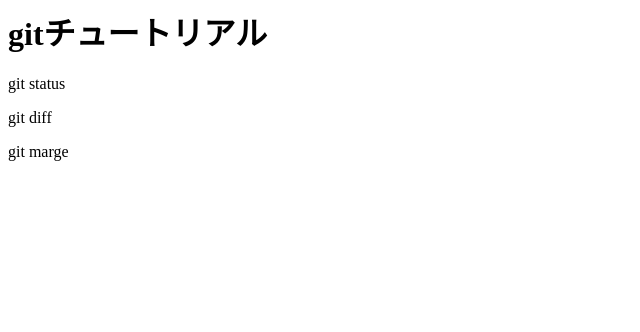
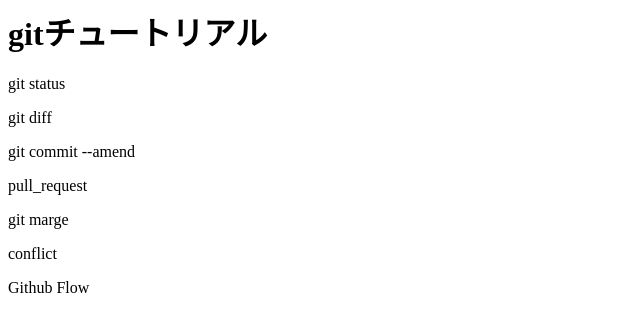
Before and after one commit to Yasshiemasa/git_tutorial, a plain HTML site: page index.html in a window 1280 px wide. Shown: the whole page, without its empty margins (0-640 px from the left). Drawn offline with Linux system fonts and the light colour scheme.

Commit message:
Github Flow　を追記

```diff
--- a/index.html
+++ b/index.html
@@ -1,4 +1,8 @@
 <h1>gitチュートリアル</h1>
 <p>git status</p>
 <p>git diff</p>
+<p>git commit --amend</p>
+<p>pull_request</p>
 <p>git marge</p>
+<p>conflict</p>
+<p>Github Flow</p>
```
